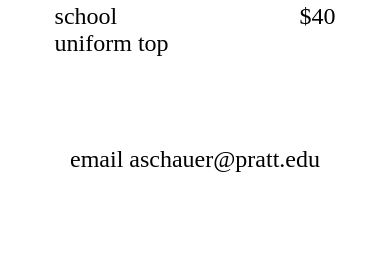
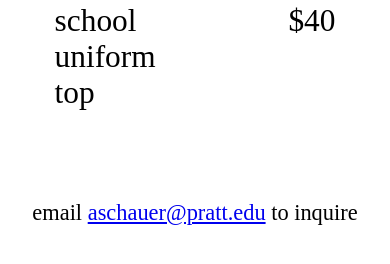
Before and after one commit to bratinstitute/bratinstitute.github.io, a plain HTML site: page _site/uniformtop1.html in a window 390 px wide. Shown: the part 216-480 px from the top of the page. Drawn offline with Linux system fonts and the light colour scheme.

Commit message:
text sizing and email links

```diff
--- a/_site/feed.xml
+++ b/_site/feed.xml
@@ -1 +1 @@
-<?xml version="1.0" encoding="utf-8"?><feed xmlns="http://www.w3.org/2005/Atom" ><generator uri="https://jekyllrb.com/" version="3.9.2">Jekyll</generator><link href="http://localhost:4000/feed.xml" rel="self" type="application/atom+xml" /><link href="http://localhost:4000/" rel="alternate" type="text/html" /><updated>2023-12-27T23:52:53-05:00</updated><id>http://localhost:4000/feed.xml</id><title type="html">bratinstitute.github.io</title></feed>
+<?xml version="1.0" encoding="utf-8"?><feed xmlns="http://www.w3.org/2005/Atom" ><generator uri="https://jekyllrb.com/" version="3.9.2">Jekyll</generator><link href="http://localhost:4000/feed.xml" rel="self" type="application/atom+xml" /><link href="http://localhost:4000/" rel="alternate" type="text/html" /><updated>2023-12-28T00:15:39-05:00</updated><id>http://localhost:4000/feed.xml</id><title type="html">bratinstitute.github.io</title></feed>
--- a/_site/uniformtop1.html
+++ b/_site/uniformtop1.html
@@ -20,7 +20,7 @@
       </div>
 
       <div class="container">
-         <p>email aschauer@pratt.edu</p>
+         <p>email <a href="mailto:aschauer@pratt.edu?Subject=SCHOOL%20UNIFORM%20TOP">aschauer@pratt.edu</a> to inquire</p>
       </div>
 
    </BODY>
--- a/_site/web.css
+++ b/_site/web.css
@@ -46,7 +46,7 @@ body, h1, h2, p, ul, li {
 @media screen and (max-width: 1023px) {
     .container {
         flex-direction: column;
-        font-size: 24px;
+        font-size: 1.4em;
     }
 
     .wrapper {
@@ -56,7 +56,7 @@ body, h1, h2, p, ul, li {
 
     .left-caption,
     .right-caption {
-        font-size: 24px;
+        font-size: 1.4em;
     }
 }
 /* tablet
--- a/web.css
+++ b/web.css
@@ -46,7 +46,7 @@ body, h1, h2, p, ul, li {
 @media screen and (max-width: 1023px) {
     .container {
         flex-direction: column;
-        font-size: 24px;
+        font-size: 1.4em;
     }
 
     .wrapper {
@@ -56,7 +56,7 @@ body, h1, h2, p, ul, li {
 
     .left-caption,
     .right-caption {
-        font-size: 24px;
+        font-size: 1.4em;
     }
 }
 /* tablet
```
Also changed, not shown: _site/lanyard.html (+1 -1 lines), _site/logotop1.html (+1 -1 lines), _site/stickers.html (+1 -1 lines), lanyard.html (+1 -1 lines), logotop1.html (+1 -1 lines), stickers.html (+1 -1 lines), uniformtop1.html (+1 -1 lines).
